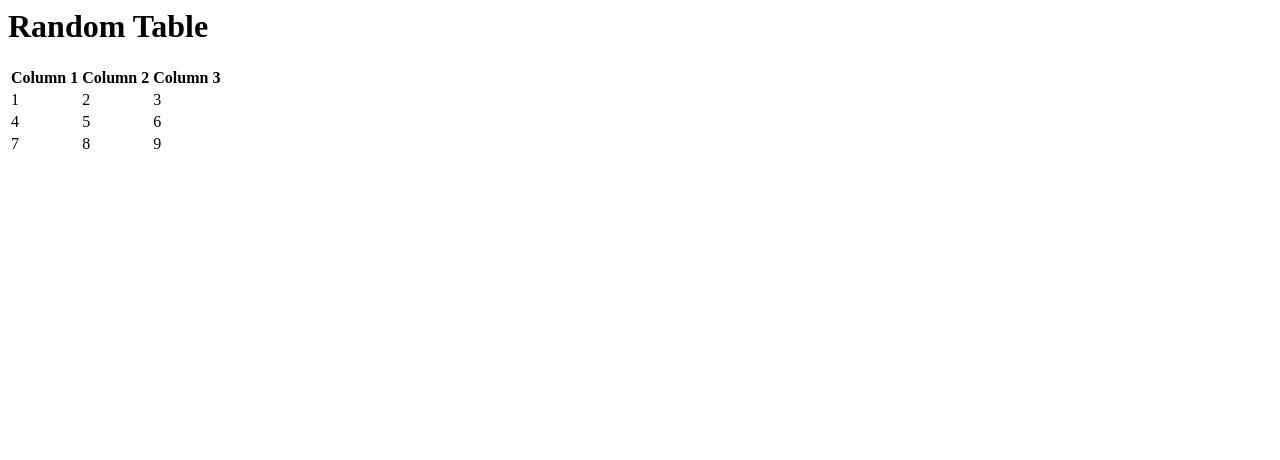
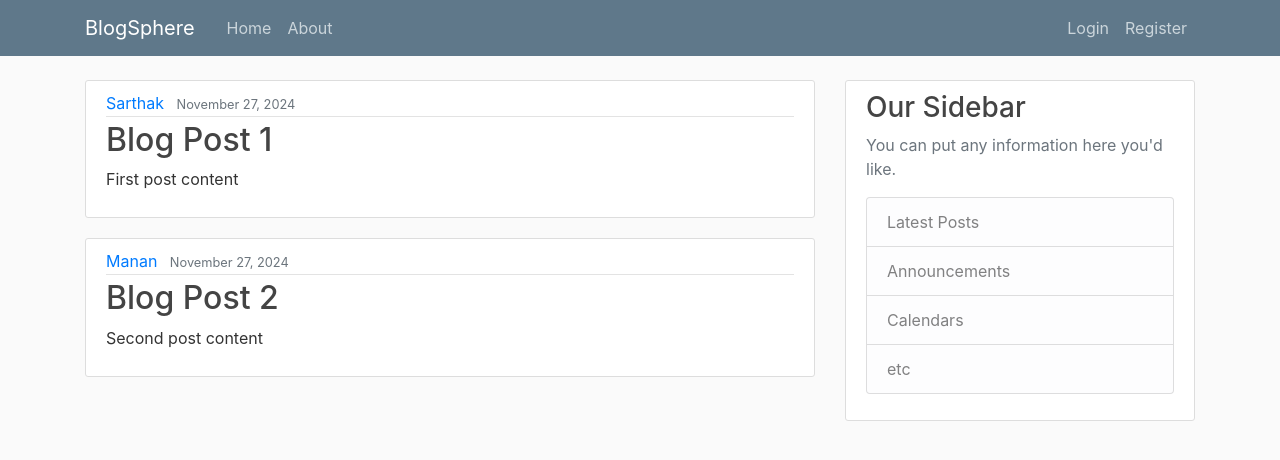
Before and after one commit to Sarthakpurii/BlogSphere, a Django app: page /blog/ in a window 1280 px wide. Shown: the top 460 px of the page. Run offline with Django 5.2, Linux system fonts and the light colour scheme; some libraries are stand-ins or nearby versions.

Commit message:
STYLE: added templates for blog page

```diff
--- /dev/null
+++ b/blog/static/blog/main.css
@@ -0,0 +1,84 @@
+body {
+    background: #fafafa;
+    color: #333333;
+    margin-top: 5rem;
+  }
+
+  h1, h2, h3, h4, h5, h6 {
+    color: #444444;
+  }
+
+  ul {
+    margin: 0;
+  }
+
+  .bg-steel {
+    background-color: #5f788a;
+  }
+
+  .site-header .navbar-nav .nav-link {
+    color: #cbd5db;
+  }
+
+  .site-header .navbar-nav .nav-link:hover {
+    color: #ffffff;
+  }
+
+  .site-header .navbar-nav .nav-link.active {
+    font-weight: 500;
+  }
+
+  .content-section {
+    background: #ffffff;
+    padding: 10px 20px;
+    border: 1px solid #dddddd;
+    border-radius: 3px;
+    margin-bottom: 20px;
+  }
+
+  .article-title {
+    color: #444444;
+  }
+
+  a.article-title:hover {
+    color: #428bca;
+    text-decoration: none;
+  }
+
+  .article-content {
+    white-space: pre-line;
+  }
+
+  .article-img {
+    height: 65px;
+    width: 65px;
+    margin-right: 16px;
+  }
+
+  .article-metadata {
+    padding-bottom: 1px;
+    margin-bottom: 4px;
+    border-bottom: 1px solid #e3e3e3
+  }
+
+  .article-metadata a:hover {
+    color: #333;
+    text-decoration: none;
+  }
+
+  .article-svg {
+    width: 25px;
+    height: 25px;
+    vertical-align: middle;
+  }
+
+  .account-img {
+    height: 125px;
+    width: 125px;
+    margin-right: 20px;
+    margin-bottom: 16px;
+  }
+
+  .account-heading {
+    font-size: 2.5rem;
+  }
--- /dev/null
+++ b/blog/templates/blog/about.html
@@ -0,0 +1,4 @@
+{% extends 'blog/base.html' %}
+{% block content %}
+<h1>About</h1>
+{% endblock content %}
--- /dev/null
+++ b/blog/templates/blog/base.html
@@ -0,0 +1,61 @@
+{% load static %}
+<!DOCTYPE html>
+<html>
+  <head>
+    <!-- Required meta tags -->
+    <meta charset="utf-8">
+    <meta name="viewport" content="width=device-width, initial-scale=1, shrink-to-fit=no">
+    <!-- Bootstrap CSS -->
+    <link rel='stylesheet' href='https://stackpath.bootstrapcdn.com/bootstrap/4.3.1/css/bootstrap.min.css' integrity='sha384-ggOyR0iXCbMQv3Xipma34MD+dH/1fQ784/j6cY/iJTQUOhcWr7x9JvoRxT2MZw1T' crossorigin='anonymous'>
+    <link rel="stylesheet" type="text/css" href="{% static 'blog/main.css' %}">
+    <title>BlogSphere</title>
+  </head>
+  <body>
+    <header class="site-header">
+        <nav class="navbar navbar-expand-md navbar-dark bg-steel fixed-top">
+          <div class="container">
+            <a class="navbar-brand mr-4" href="{% url 'blog-home' %}">BlogSphere</a>
+            <button class="navbar-toggler" type="button" data-toggle="collapse" data-target="#navbarToggle" aria-controls="navbarToggle" aria-expanded="false" aria-label="Toggle navigation">
+            <span class="navbar-toggler-icon"></span>
+            </button>
+            <div class="collapse navbar-collapse" id="navbarToggle">
+              <div class="navbar-nav mr-auto">
+                <a class="nav-item nav-link" href="{% url 'blog-home' %}">Home</a>
+                <a class="nav-item nav-link" href="{% url 'blog-about' %}">About</a>
+              </div>
+              <!-- Navbar Right Side -->
+              <div class="navbar-nav">
+                <a class="nav-item nav-link" href="#">Login</a>
+                <a class="nav-item nav-link" href="#">Register</a>
+              </div>
+            </div>
+          </div>
+        </nav>
+    </header>
+    <main role="main" class="container">
+        <div class="row">
+          <div class="col-md-8">
+            {% block content %}{% endblock %}
+          </div>
+          <div class="col-md-4">
+            <div class="content-section">
+              <h3>Our Sidebar</h3>
+              <p class='text-muted'>You can put any information here you'd like.
+                <ul class="list-group">
+                  <li class="list-group-item list-group-item-light">Latest Posts</li>
+                  <li class="list-group-item list-group-item-light">Announcements</li>
+                  <li class="list-group-item list-group-item-light">Calendars</li>
+                  <li class="list-group-item list-group-item-light">etc</li>
+                </ul>
+              </p>
+            </div>
+          </div>
+        </div>
+      </main>
+  <!-- Optional JavaScript -->
+    <!-- jQuery first, then Popper.js, then Bootstrap JS -->
+    <script src="https://code.jquery.com/jquery-3.3.1.slim.min.js" integrity="sha384-q8i/X+965DzO0rT7abK41JStQIAqVgRVzpbzo5smXKp4YfRvH+8abtTE1Pi6jizo" crossorigin="anonymous"></script>
+    <script src="https://cdnjs.cloudflare.com/ajax/libs/popper.js/1.14.7/umd/popper.min.js" integrity="sha384-UO2eT0CpHqdSJQ6hJty5KVphtPhzWj9WO1clHTMGa3JDZwrnQq4sF86dIHNDz0W1" crossorigin="anonymous"></script>
+    <script src="https://stackpath.bootstrapcdn.com/bootstrap/4.3.1/js/bootstrap.min.js" integrity="sha384-JjSmVgyd0p3pXB1rRibZUAYoIIy6OrQ6VrjIEaFf/nJGzIxFDsf4x0xIM+B07jRM" crossorigin="anonymous"></script>
+  </body>
+</html>
--- a/blog/templates/blog/home.html
+++ b/blog/templates/blog/home.html
@@ -1,30 +1,15 @@
-<DOCTYPE HTML>
-<html>
-    <head>
-        <title>Random Table</title>
-    </head>
-    <body>
-        <h1>Random Table</h1>
-        <table>
-            <tr>
-                <th>Column 1</th>
-                <th>Column 2</th>
-                <th>Column 3</th>
-            </tr>
-            <tr>
-                <td>1</td>
-                <td>2</td>
-                <td>3</td>
-            </tr>
-            <tr>
-                <td>4</td>
-                <td>5</td>
-                <td>6</td>
-            </tr>
-            <tr>
-                <td>7</td>
-                <td>8</td>
-                <td>9</td>
-            </tr>
-        </table>
-    </body>
+{% extends "blog/base.html"%}
+{% block content %}
+{% for post in posts %}
+<article class="media content-section">
+    <div class="media-body">
+      <div class="article-metadata">
+        <a class="mr-2" href="#">{{ post.author }}</a>
+        <small class="text-muted">{{ post.date_posted }}</small>
+      </div>
+      <h2><a class="article-title" href="#">{{ post.title }}</a></h2>
+      <p class="article-content">{{ post.content }}</p>
+    </div>
+  </article>
+{% endfor %}
+{% endblock content%}
--- a/blog/urls.py
+++ b/blog/urls.py
@@ -2,5 +2,6 @@ from django.urls import path
 from . import views
 
 urlpatterns = [
-    path('',views.home,name="blog-home")
+    path('',views.home,name="blog-home"),
+    path('about/',views.about,name="blog-about"),
 ]
--- a/blog/views.py
+++ b/blog/views.py
@@ -1,6 +1,25 @@
 from django.shortcuts import render
 from django.http import HttpResponse
 
+posts=[
+    {
+        'author':"Sarthak",
+        'title':"Blog Post 1",
+        'content':"First post content",
+        'date_posted':"November 27, 2024"
+    },
+    {
+        'author':"Manan",
+        'title':"Blog Post 2",
+        'content':"Second post content",
+        'date_posted':"November 27, 2024"
+    }
+]
+def home(request):
+    context={
+        'posts':posts
+    }
+    return render(request, 'blog/home.html',context)
 
-def home(request):
-    return render(request, 'blog/home.html')
+def about(request):
+    return render(request,'blog/about.html',{'title':'About'})
```
Also changed, not shown: db.sqlite3.
